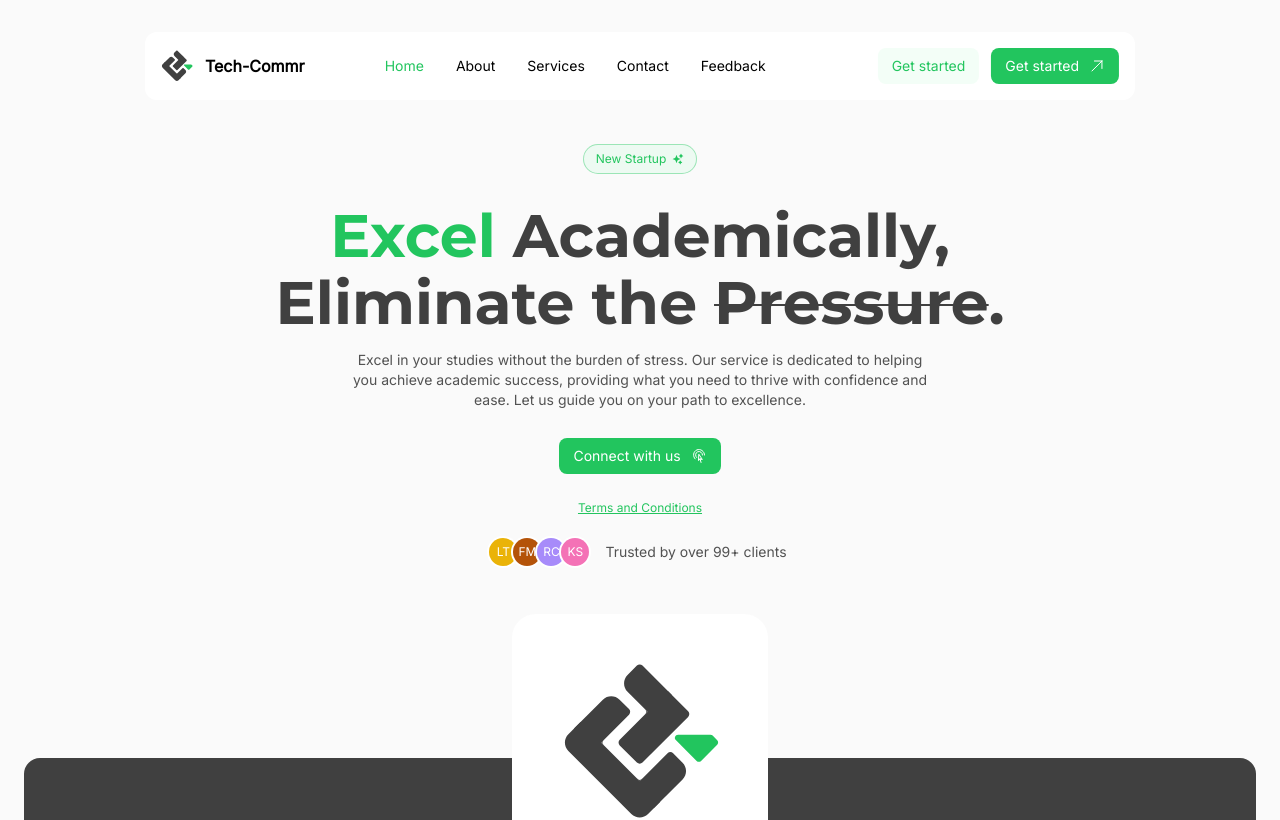
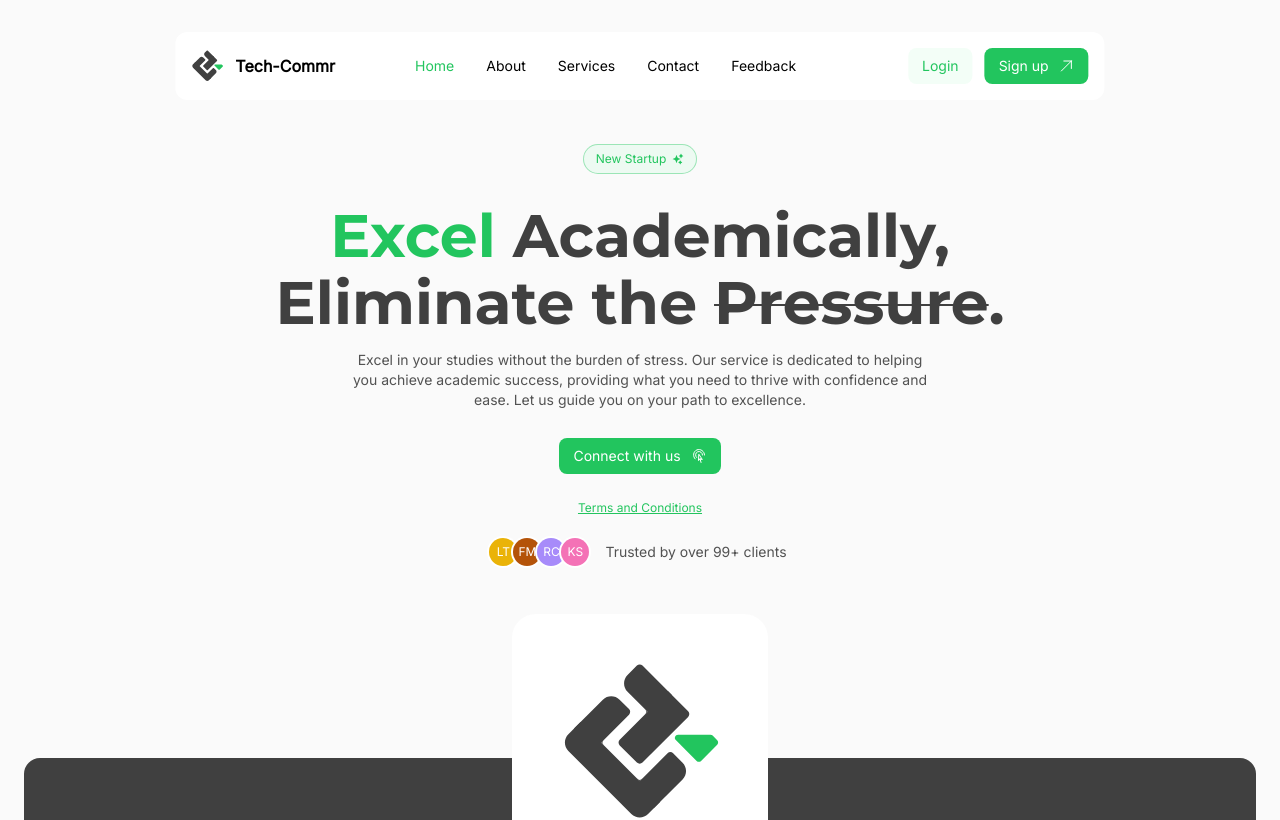
Before and after one commit to itgauy/Tech-Commr, a React (Vite) app in the folder frontend/: page / in a window 1280 px wide. Shown: the top 820 px of the page. Built offline with nearby package versions, Linux system fonts and the light colour scheme.

Commit message:
Updated Navbar CTAs to use Link components and changed button text to 'Login' and 'Sign up'

```diff
--- a/frontend/src/components/ui/Navbar.jsx
+++ b/frontend/src/components/ui/Navbar.jsx
@@ -110,14 +110,17 @@ const Navbar = () => {
 
       {/* CTAs */}
       <div className='lg:flex hidden items-center gap-3'>
+        <Link to='/login'>
           <Button
             onClick={handleMenuItemClick}
-          text={'Get started'}
+            text={'Login'}
             styles='text-nowrap bg-green-300/10 hover:bg-green-300/20 text-green-500 active:scale-95'
           />
+        </Link>
+        <Link to='/sign-up'>
           <Button
             onClick={handleMenuItemClick}
-          text={'Get started'}
+            text={'Sign up'}
             styles='text-nowrap bg-green-500 hover:bg-green-600/90 text-white active:scale-95'
             trailingIcon={
               <svg xmlns="http://www.w3.org/2000/svg" fill="none" viewBox="0 0 24 24" strokeWidth={1.5} stroke="currentColor" className="size-4">
@@ -125,6 +128,7 @@ const Navbar = () => {
               </svg>
             }
           />
+        </Link>
       </div>
     </nav >
   );
```
Lines whose indentation alone changed are shown as unchanged.
